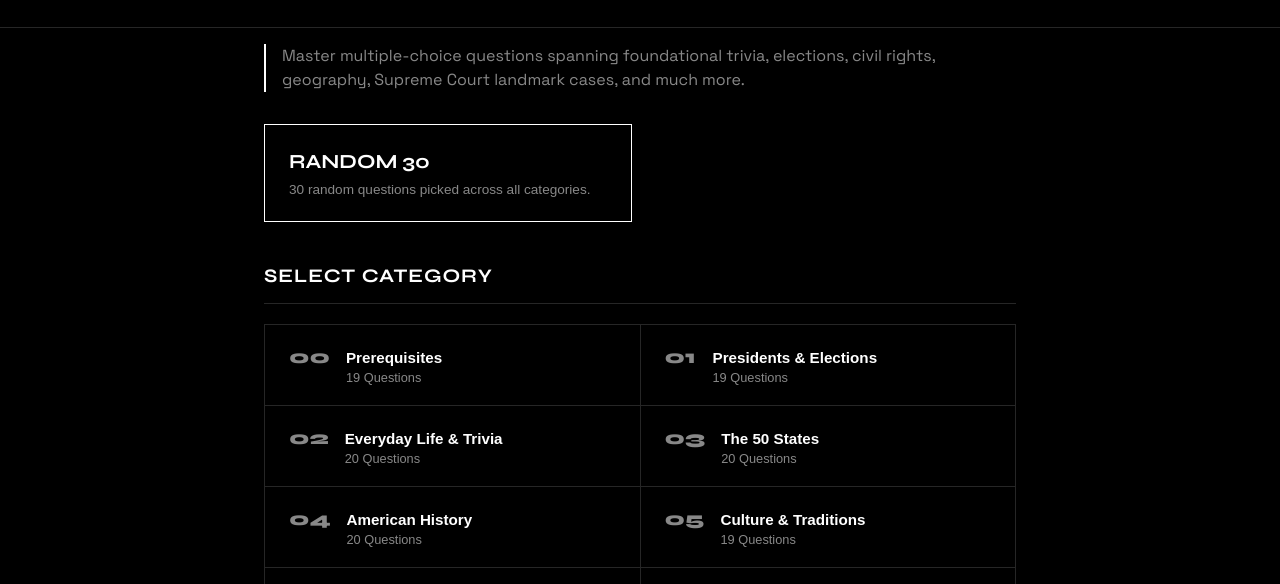
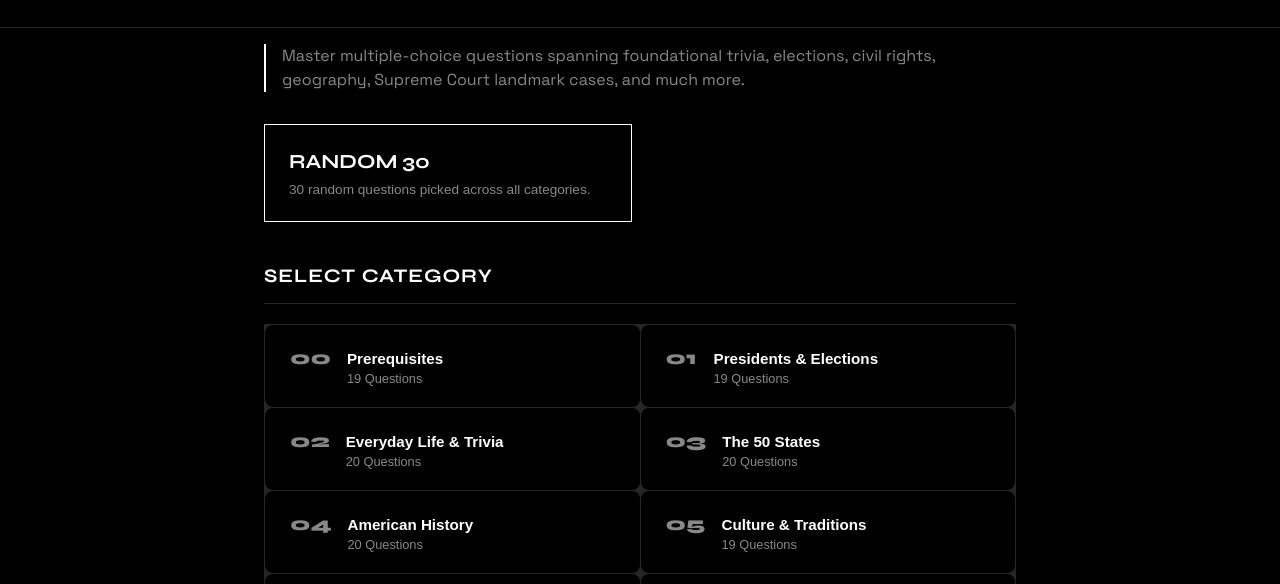
Before and after one commit to america-bowl/america-bowl.github.io, a plain HTML site: page index.html in a window 1280 px wide. Shown: the part 216-800 px from the top of the page. Drawn offline with Linux system fonts and the light colour scheme.

Commit message:
Update style.css

```diff
--- a/style.css
+++ b/style.css
@@ -168,10 +168,9 @@ main { padding: 40px 0 80px; }
 }
 
 .cat-card {
-  position: relative; /* 左端ラインの基準点 */
-  overflow: hidden;
   background: var(--bg);
-  border: none;
+  border: 1px solid transparent; /* 枠線変化の準備 */
+  border-radius: 8px; /* 浮いたときに綺麗に見えるよう少し角を丸める */
   padding: 20px 24px;
   display: flex;
   align-items: baseline;
@@ -179,30 +178,20 @@ main { padding: 40px 0 80px; }
   cursor: pointer;
   text-align: left;
   color: var(--text);
-  transition: transform 0.2s ease, background-color 0.2s ease, box-shadow 0.2s ease;
-}
-
-/* 左端のバー（初期状態は透明） */
-.cat-card::before {
-  content: '';
-  position: absolute;
-  top: 0;
-  left: 0;
-  width: 4px; /* バーの太さ */
-  height: 100%;
-  background: transparent;
-  transition: background-color 0.2s ease;
+  /* 浮き上がり(transform)と影(box-shadow)も滑らかに変化させる */
+  transition: transform 0.2s ease, background-color 0.2s ease, box-shadow 0.2s ease, border-color 0.2s ease;
 }
 
 .cat-card:hover {
   background: var(--panel);
-  transform: translateY(-3px); /* 3px浮き上がる */
-  box-shadow: 0 6px 16px rgba(0, 0, 0, 0.3);
+  transform: translateY(-4px); /* 上に4px浮き上がる */
+  box-shadow: 0 8px 20px rgba(0, 0, 0, 0.4); /* 浮いた感が出る影 */
+  border-color: rgba(255, 255, 255, 0.1); /* うっすら枠線（お好みで調整） */
 }
 
-/* ホバー時に左端のバーを発光させる */
-.cat-card:hover::before {
-  background: #00f2fe; /* ★ここにお好みのアクセントカラーを指定 */
+/* ホバーしたときに「01, 02...」の数字の色も明るくする */
+.cat-card:hover .letter {
+  color: var(--text);
 }
 
 .cat-card .letter {
@@ -211,12 +200,12 @@ main { padding: 40px 0 80px; }
   font-weight: 800;
   color: var(--text-muted);
   min-width: 2rem;
+  transition: color 0.2s ease;
 }
 
 .cat-card .info { flex: 1; }
 .cat-card .name { font-weight: 600; font-size: 0.95rem; margin: 0 0 4px; }
 .cat-card .meta { font-size: 0.8rem; color: var(--text-muted); margin: 0; }
-
 /* Quiz Interface */
 .quiz-meta {
   display: flex;
```
